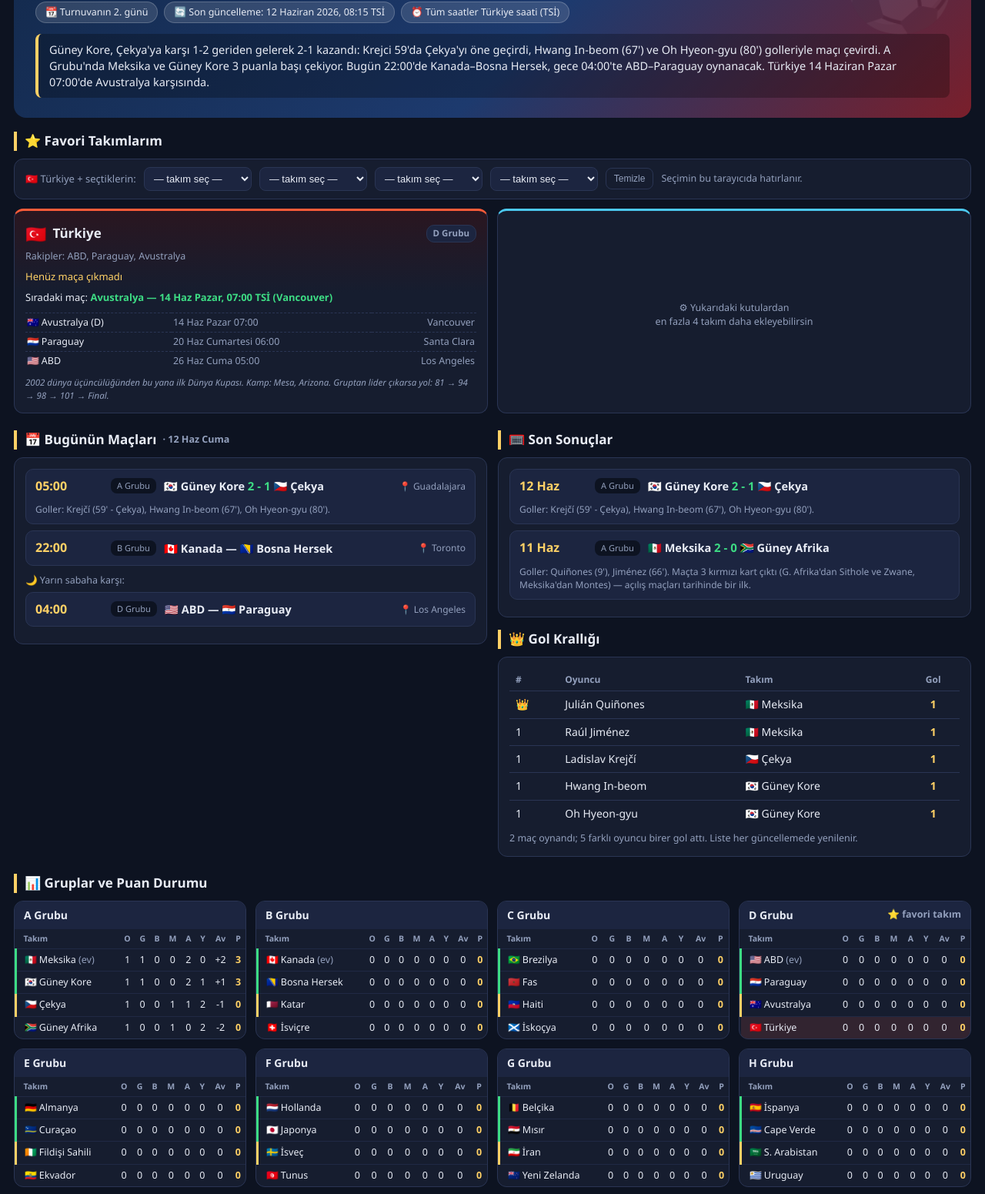
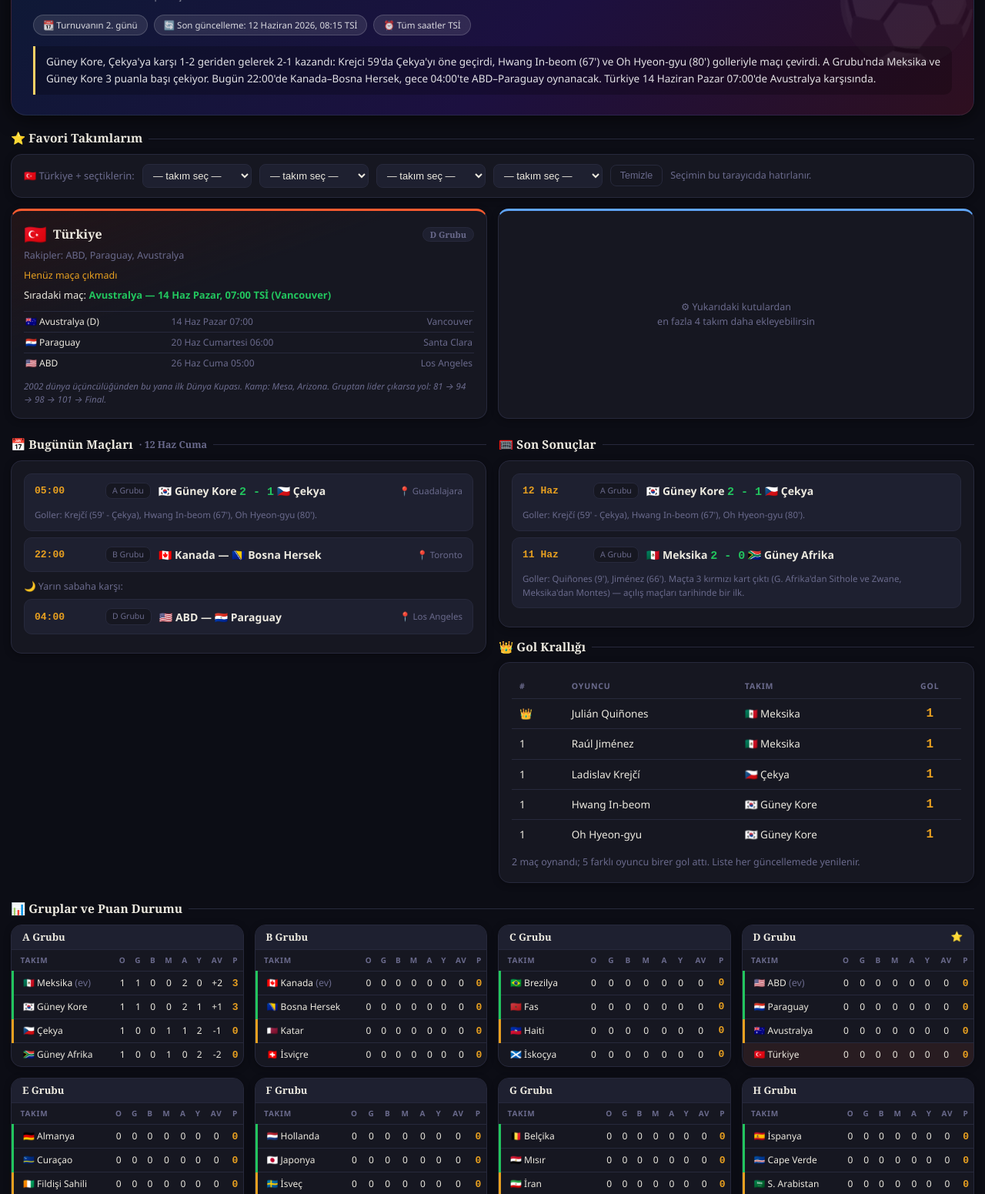
Before and after one commit to ondery/world-cup-2026, a plain HTML site: page index.html in a window 1280 px wide. Shown: the part 118-1669 px from the top of the page at 77% size. Drawn offline with Linux system fonts and the light colour scheme.

Commit message:
Tema ve stil güncellemeleri ile FIFA Dünya Kupası 2026 sayfasının tasarımını iyileştirildi

```diff
--- a/index.html
+++ b/index.html
@@ -1,134 +1,170 @@
 <!DOCTYPE html>
-<html lang="tr">
+<html lang="tr" data-theme="dark">
 <head>
 <meta charset="UTF-8">
 <meta name="viewport" content="width=device-width, initial-scale=1.0">
-<title>Dünya Kupası 2026 — Canlı Dashboard</title>
+<title>FIFA Dünya Kupası 2026</title>
 <style>
-  :root{
-    --bg:#0d1321; --panel:#161d2f; --panel2:#1c2540; --line:#2a3554;
-    --text:#e8ecf5; --muted:#93a0bd; --accent:#ffd166; --green:#3ddc84;
-    --red:#e63946; --tur:#ff5c39; --blue:#4cc9f0;
+[data-theme=dark]{
+  --bg:#0c0d15;--s1:#161721;--s2:#1e2030;--brd:#27293c;
+  --txt:#ece9df;--mu:#6a6a8c;--acc:#e8a020;--acc2:#ffd166;
+  --grn:#22c55e;--red:#ef4444;--tur:#ff5c30;--blu:#60a5fa;
+  --hdr:linear-gradient(135deg,#0d1a35 0%,#1c1040 55%,#2e0f1f 100%);
+  --sh:0 4px 24px rgba(0,0,0,.6);--sh2:0 2px 10px rgba(0,0,0,.3)
+}
+[data-theme=light]{
+  --bg:#f4f2ec;--s1:#fff;--s2:#edebe5;--brd:#d8d4c9;
+  --txt:#18161e;--mu:#6b6880;--acc:#b37010;--acc2:#d4880e;
+  --grn:#15803d;--red:#b91c1c;--tur:#c94213;--blu:#1d4ed8;
+  --hdr:linear-gradient(135deg,#1a3a6a 0%,#1e1060 55%,#5a142a 100%);
+  --sh:0 4px 24px rgba(0,0,0,.10);--sh2:0 2px 10px rgba(0,0,0,.06)
 }
 *{margin:0;padding:0;box-sizing:border-box}
-  body{background:var(--bg);color:var(--text);font-family:"Segoe UI",Roboto,Arial,sans-serif;line-height:1.45}
-  .wrap{max-width:1280px;margin:0 auto;padding:18px}
+body{background:var(--bg);color:var(--txt);font-family:'Segoe UI',system-ui,-apple-system,sans-serif;line-height:1.5;transition:background .25s,color .25s}
+.wrap{max-width:1300px;margin:0 auto;padding:18px 14px}
 
-  header{background:linear-gradient(135deg,#13294b 0%,#1d3a6e 55%,#7a1f2b 100%);
-    border-radius:16px;padding:26px 28px;margin-bottom:18px;position:relative;overflow:hidden}
-  header::after{content:"⚽";position:absolute;right:18px;top:-14px;font-size:120px;opacity:.08}
-  header h1{font-size:26px;letter-spacing:.5px}
-  header .sub{color:#cdd8ee;margin-top:6px;font-size:14px}
-  .badges{margin-top:12px;display:flex;gap:8px;flex-wrap:wrap}
-  .badge{background:rgba(255,255,255,.12);border:1px solid rgba(255,255,255,.2);
-    padding:4px 12px;border-radius:20px;font-size:12.5px}
-  .headline{margin-top:14px;background:rgba(0,0,0,.28);border-left:4px solid var(--accent);
-    padding:10px 14px;border-radius:8px;font-size:14.5px}
+/* HEADER */
+@keyframes fadeUp{from{opacity:0;transform:translateY(10px)}to{opacity:1;transform:none}}
+header{
+  background:var(--hdr);border-radius:20px;padding:26px 28px;margin-bottom:22px;
+  position:relative;overflow:hidden;border:1px solid rgba(255,255,255,.08);
+  box-shadow:var(--sh);animation:fadeUp .45s ease both
+}
+header::before{content:"⚽";position:absolute;right:-8px;top:-22px;font-size:155px;opacity:.07;transform:rotate(-12deg);pointer-events:none}
+.hdr-top{display:flex;justify-content:space-between;align-items:flex-start;gap:12px}
+.hdr-eyebrow{font-size:10.5px;letter-spacing:2.8px;text-transform:uppercase;color:rgba(255,255,255,.45);margin-bottom:8px;font-weight:700}
+header h1{font:700 27px/1.1 Georgia,serif;color:#fff;letter-spacing:-.3px}
+header h1 .y{color:var(--acc2)}
+.hdr-sub{color:rgba(255,255,255,.55);font-size:13px;margin-top:5px}
+.hdr-pills{display:flex;gap:8px;flex-wrap:wrap;margin-top:14px}
+.pill{background:rgba(255,255,255,.1);border:1px solid rgba(255,255,255,.16);padding:4px 12px;border-radius:100px;font-size:11.5px;color:rgba(255,255,255,.82);white-space:nowrap}
+.headline-bar{margin-top:14px;background:rgba(0,0,0,.22);border-left:3px solid var(--acc2);border-radius:0 10px 10px 0;padding:10px 14px;font-size:13.5px;color:rgba(255,255,255,.88);line-height:1.6}
+.theme-btn{background:rgba(255,255,255,.12);border:1px solid rgba(255,255,255,.2);border-radius:50%;width:44px;height:44px;cursor:pointer;display:flex;align-items:center;justify-content:center;font-size:20px;transition:all .2s;flex-shrink:0;user-select:none}
+.theme-btn:hover{background:rgba(255,255,255,.22);transform:scale(1.08)}
 
-  section{margin-bottom:22px}
-  h2{font-size:17px;margin-bottom:10px;display:flex;align-items:center;gap:8px;
-     border-left:4px solid var(--accent);padding-left:10px;flex-wrap:wrap}
-  .card{background:var(--panel);border:1px solid var(--line);border-radius:12px;padding:14px}
-  .muted{color:var(--muted);font-size:12.5px}
+/* SECTIONS */
+section{margin-bottom:26px}
+h2{font:600 15.5px/1 Georgia,serif;margin-bottom:12px;display:flex;align-items:center;gap:8px;color:var(--txt)}
+h2 .hl{flex:1;height:1px;background:var(--brd)}
+.muted{color:var(--mu);font-size:12.5px}
+.card{background:var(--s1);border:1px solid var(--brd);border-radius:14px;padding:16px;box-shadow:var(--sh2);transition:background .25s,border-color .25s}
 
-  /* Favori seçimi */
-  .picker{display:flex;align-items:center;gap:10px;flex-wrap:wrap;background:var(--panel);
-    border:1px solid var(--line);border-radius:12px;padding:10px 14px;margin-bottom:12px}
-  .picker label{font-size:13px;color:var(--muted)}
-  .picker select{background:var(--panel2);color:var(--text);border:1px solid var(--line);
-    border-radius:8px;padding:6px 8px;font-size:13px;max-width:170px}
-  .picker button{background:transparent;color:var(--muted);border:1px solid var(--line);
-    border-radius:8px;padding:6px 10px;font-size:12px;cursor:pointer}
-  .picker button:hover{color:var(--text);border-color:var(--muted)}
+/* PICKER */
+.picker{display:flex;align-items:center;gap:10px;flex-wrap:wrap;background:var(--s1);border:1px solid var(--brd);border-radius:14px;padding:12px 16px;margin-bottom:14px;box-shadow:var(--sh2)}
+.picker label{font-size:13px;color:var(--mu);font-weight:500;white-space:nowrap}
+.picker select{background:var(--s2);color:var(--txt);border:1px solid var(--brd);border-radius:8px;padding:6px 9px;font-size:13px;max-width:172px;cursor:pointer;transition:border-color .2s}
+.picker select:focus{outline:none;border-color:var(--acc)}
+.picker button{background:transparent;color:var(--mu);border:1px solid var(--brd);border-radius:8px;padding:6px 12px;font-size:12.5px;cursor:pointer;transition:all .2s}
+.picker button:hover{color:var(--txt);border-color:var(--mu)}
 
-  .favgrid{display:grid;grid-template-columns:repeat(auto-fit,minmax(235px,1fr));gap:12px}
-  .fav{background:var(--panel);border:1px solid var(--line);border-radius:12px;padding:14px;
-       border-top:3px solid var(--blue)}
-  .fav.tur{border-top-color:var(--tur);background:linear-gradient(180deg,#2a1620 0%,var(--panel) 40%)}
-  .fav .head{display:flex;align-items:center;gap:8px;font-size:17px;font-weight:700}
-  .fav .grp{margin-left:auto;font-size:11.5px;background:var(--panel2);border:1px solid var(--line);
-            padding:2px 8px;border-radius:10px;color:var(--muted)}
-  .fav .status{margin-top:8px;font-size:13px;color:var(--accent)}
-  .fav .next{margin-top:8px;font-size:13px}
-  .fav .next b{color:var(--green)}
-  .fav table{width:100%;margin-top:10px;border-collapse:collapse;font-size:12.5px}
-  .fav td{padding:3px 2px;border-top:1px dashed var(--line);color:var(--muted)}
-  .fav td:first-child{color:var(--text)}
-  .fav .note{margin-top:8px;font-size:11.5px;color:var(--muted);font-style:italic}
-  .favhint{font-size:12.5px;color:var(--muted);margin-top:8px}
+/* FAV CARDS */
+.favgrid{display:grid;grid-template-columns:repeat(auto-fit,minmax(240px,1fr));gap:14px}
+.fav{background:var(--s1);border:1px solid var(--brd);border-radius:14px;padding:16px;border-top:3px solid var(--blu);box-shadow:var(--sh2);transition:transform .2s,box-shadow .2s,border-color .25s,background .25s}
+.fav:hover{transform:translateY(-2px);box-shadow:var(--sh)}
+.fav.tur{border-top-color:var(--tur)}
+[data-theme=dark] .fav.tur{background:linear-gradient(160deg,rgba(255,92,48,.09) 0%,var(--s1) 38%)}
+[data-theme=light] .fav.tur{background:linear-gradient(160deg,rgba(201,66,19,.06) 0%,var(--s1) 38%)}
+.fav .head{display:flex;align-items:center;gap:8px;font:700 16px/1.2 Georgia,serif}
+.fav .head .flag{font-size:24px}
+.fav .grp{margin-left:auto;font-size:11px;background:var(--s2);border:1px solid var(--brd);padding:2px 9px;border-radius:20px;color:var(--mu)}
+.fav .status{margin-top:8px;font-size:12.5px;color:var(--acc)}
+.fav .next{margin-top:6px;font-size:13px}
+.fav .next b{color:var(--grn)}
+.fav table{width:100%;margin-top:10px;border-collapse:collapse;font-size:12px}
+.fav td{padding:4px 2px;border-top:1px solid var(--brd);color:var(--mu)}
+.fav td:first-child{color:var(--txt)}
+.fav .note{margin-top:8px;font-size:11.5px;color:var(--mu);font-style:italic;line-height:1.5}
+.favhint{font-size:12.5px;color:var(--mu)}
 
-  .matchrow{display:flex;align-items:center;gap:10px;padding:10px 12px;border-radius:10px;
-    background:var(--panel2);border:1px solid var(--line);margin-bottom:8px;flex-wrap:wrap}
-  .matchrow .time{font-weight:700;color:var(--accent);min-width:88px}
-  .matchrow .grp{font-size:11px;background:#0d1321;padding:2px 8px;border-radius:8px;color:var(--muted)}
-  .matchrow .teams{font-size:14.5px;font-weight:600}
-  .matchrow .score{font-weight:800;color:var(--green);font-size:15px}
-  .matchrow .venue{margin-left:auto;color:var(--muted);font-size:12px}
-  .matchrow .mnote{width:100%;font-size:12px;color:var(--accent)}
+/* MATCH ROWS */
+.matchrow{display:flex;align-items:center;gap:10px;padding:11px 13px;border-radius:10px;background:var(--s2);border:1px solid var(--brd);margin-bottom:8px;flex-wrap:wrap;transition:background .25s,border-color .25s}
 .matchrow.favmatch{border-color:var(--tur)}
-  .resnote{font-size:12px;color:var(--muted);width:100%}
+[data-theme=dark] .matchrow.favmatch{background:rgba(255,92,48,.08)}
+[data-theme=light] .matchrow.favmatch{background:rgba(201,66,19,.05)}
+.matchrow .time{font:700 13px/1 'Courier New',Consolas,monospace;color:var(--acc);min-width:82px}
+.matchrow .grp{font-size:10.5px;background:var(--s1);border:1px solid var(--brd);padding:2px 8px;border-radius:8px;color:var(--mu)}
+.matchrow .teams{font-size:14px;font-weight:600;flex:1}
+.matchrow .score{font:800 15px/1 'Courier New',Consolas,monospace;color:var(--grn)}
+.matchrow .venue{margin-left:auto;color:var(--mu);font-size:11.5px}
+.matchrow .mnote{width:100%;font-size:12px;color:var(--tur)}
+.resnote{font-size:11.5px;color:var(--mu);width:100%;padding-top:2px;line-height:1.5}
 
-  .twocol{display:grid;grid-template-columns:1fr 1fr;gap:14px}
-  @media(max-width:900px){.twocol{grid-template-columns:1fr}}
+/* LAYOUT */
+.twocol{display:grid;grid-template-columns:1fr 1fr;gap:16px}
+@media(max-width:860px){.twocol{grid-template-columns:1fr}}
 
-  .scorers{width:100%;border-collapse:collapse;font-size:14px}
-  .scorers th{font-size:12px;color:var(--muted);text-align:left;padding:6px 8px;border-bottom:1px solid var(--line)}
-  .scorers td{padding:7px 8px;border-bottom:1px solid var(--line)}
+/* SCORERS */
+.scorers{width:100%;border-collapse:collapse;font-size:13.5px}
+.scorers th{font-size:10.5px;color:var(--mu);text-align:left;padding:7px 10px;border-bottom:1px solid var(--brd);font-weight:700;letter-spacing:.8px;text-transform:uppercase}
+.scorers td{padding:9px 10px;border-bottom:1px solid var(--brd)}
 .scorers tr:last-child td{border-bottom:none}
-  .scorers .g{font-weight:800;color:var(--accent);text-align:center}
-  .crown{color:var(--accent)}
+.scorers .g{font:700 16px/1 'Courier New',monospace;color:var(--acc);text-align:center}
+.crown{color:var(--acc)}
 
-  .groups{display:grid;grid-template-columns:repeat(auto-fit,minmax(280px,1fr));gap:12px}
-  .gcard{background:var(--panel);border:1px solid var(--line);border-radius:12px;overflow:hidden}
-  .gcard .gtitle{background:var(--panel2);padding:8px 12px;font-weight:700;font-size:14px;
-    display:flex;justify-content:space-between}
-  .gcard table{width:100%;border-collapse:collapse;font-size:12.5px}
-  .gcard th{color:var(--muted);font-size:10.5px;padding:5px 4px;text-align:center;font-weight:600}
-  .gcard td{padding:5px 4px;text-align:center;border-top:1px solid #202944}
-  .gcard td.t{text-align:left;padding-left:10px;white-space:nowrap}
-  .gcard tr.q1 td:first-child{border-left:3px solid var(--green)}
-  .gcard tr.q3 td:first-child{border-left:3px solid var(--accent)}
+/* GROUPS */
+.groups{display:grid;grid-template-columns:repeat(auto-fit,minmax(282px,1fr));gap:14px}
+.gcard{background:var(--s1);border:1px solid var(--brd);border-radius:14px;overflow:hidden;box-shadow:var(--sh2);transition:transform .2s,background .25s,border-color .25s}
+.gcard:hover{transform:translateY(-1px)}
+.gcard .gtitle{background:var(--s2);padding:9px 14px;font:700 13px/1 Georgia,serif;display:flex;justify-content:space-between;align-items:center;border-bottom:1px solid var(--brd)}
+.gcard table{width:100%;border-collapse:collapse;font-size:12px}
+.gcard th{color:var(--mu);font-size:10px;padding:6px 4px;text-align:center;font-weight:700;letter-spacing:.8px;text-transform:uppercase}
+.gcard td{padding:6px 4px;text-align:center;border-top:1px solid var(--brd)}
+.gcard td.t{text-align:left;padding-left:12px;white-space:nowrap}
+.gcard tr.q1 td:first-child{border-left:3px solid var(--grn)}
+.gcard tr.q3 td:first-child{border-left:3px solid var(--acc)}
 .gcard tr.q4 td:first-child{border-left:3px solid transparent}
-  .gcard tr.favrow{background:rgba(255,92,57,.12)}
-  .gcard td.pts{font-weight:800;color:var(--accent)}
-  .legend{font-size:11.5px;color:var(--muted);margin-top:8px}
-  .dotg{color:var(--green)} .dota{color:var(--accent)}
+.gcard tr.favrow{background:rgba(255,92,48,.08)}
+[data-theme=light] .gcard tr.favrow{background:rgba(201,66,19,.06)}
+.gcard td.pts{font:700 13px/1 'Courier New',monospace;color:var(--acc)}
+.legend{font-size:11.5px;color:var(--mu);margin-top:10px;display:flex;gap:14px;flex-wrap:wrap}
+.dotg{color:var(--grn)}.dota{color:var(--acc)}
 
+/* BRACKET */
 .bracketwrap{overflow-x:auto;padding-bottom:8px}
-  .bracket{display:flex;gap:18px;min-width:1150px}
+.bracket{display:flex;gap:16px;min-width:1150px}
 .round{display:flex;flex-direction:column;justify-content:space-around;gap:8px;flex:1}
-  .round h3{font-size:12.5px;color:var(--muted);text-align:center;margin-bottom:2px}
-  .bm{background:var(--panel2);border:1px solid var(--line);border-radius:10px;padding:7px 9px;font-size:12px}
+.round h3{font-size:11px;color:var(--mu);text-align:center;margin-bottom:2px;letter-spacing:.8px;text-transform:uppercase}
+.bm{background:var(--s2);border:1px solid var(--brd);border-radius:10px;padding:8px 10px;font-size:11.5px;transition:border-color .25s}
 .bm.tur{border-color:var(--tur);box-shadow:0 0 0 1px var(--tur)}
-  .bm .mid{color:var(--muted);font-size:10px;display:flex;justify-content:space-between;margin-bottom:3px}
-  .bm .tm{display:flex;justify-content:space-between;padding:1.5px 0}
-  .bm.final{border-color:var(--accent);background:linear-gradient(180deg,#2b2410,var(--panel2))}
-  .bm.final .mid{color:var(--accent)}
-  .turpath{margin-top:10px;font-size:13px;background:rgba(255,92,57,.1);
-    border:1px dashed var(--tur);border-radius:10px;padding:10px 14px}
-
-  .facts li{margin:6px 0 6px 18px;font-size:13.5px}
-  footer{color:var(--muted);font-size:11.5px;text-align:center;padding:14px 0 30px;border-top:1px solid var(--line)}
-  footer a{color:var(--blue);text-decoration:none}
+.bm .mid{color:var(--mu);font-size:10px;display:flex;justify-content:space-between;margin-bottom:4px}
+.bm .tm{display:flex;justify-content:space-between;padding:2px 0}
+.bm.final{border-color:var(--acc)}
+[data-theme=dark] .bm.final{background:linear-gradient(160deg,rgba(232,160,32,.1),var(--s2))}
+[data-theme=light] .bm.final{background:linear-gradient(160deg,rgba(179,112,16,.08),var(--s2))}
+.bm.final .mid{color:var(--acc)}
+.turpath{margin-top:12px;font-size:13px;background:var(--s2);border:1px dashed var(--tur);border-radius:10px;padding:12px 16px;line-height:1.6}
+.facts li{margin:7px 0 7px 20px;font-size:13.5px;line-height:1.6}
+footer{color:var(--mu);font-size:12px;text-align:center;padding:16px 0 30px;border-top:1px solid var(--brd);margin-top:8px}
+footer a{color:var(--blu);text-decoration:none}
+footer a:hover{text-decoration:underline}
+::-webkit-scrollbar{width:6px;height:6px}
+::-webkit-scrollbar-track{background:transparent}
+::-webkit-scrollbar-thumb{background:var(--brd);border-radius:3px}
+::-webkit-scrollbar-thumb:hover{background:var(--mu)}
 </style>
 </head>
 <body>
 <div class="wrap">
 
   <header>
-    <h1>🏆 FIFA Dünya Kupası 2026</h1>
-    <div class="sub">ABD · Kanada · Meksika &nbsp;|&nbsp; 11 Haziran – 19 Temmuz &nbsp;|&nbsp; 48 takım · 104 maç</div>
-    <div class="badges">
-      <span class="badge" id="bDay"></span>
-      <span class="badge" id="bUpdate"></span>
-      <span class="badge">⏰ Tüm saatler Türkiye saati (TSİ)</span>
+    <div class="hdr-top">
+      <div>
+        <div class="hdr-eyebrow">FIFA · ABD · Kanada · Meksika · 48 Takım · 104 Maç</div>
+        <h1>🏆 Dünya Kupası <span class="y">2026</span></h1>
+        <div class="hdr-sub">11 Haziran – 19 Temmuz &nbsp;|&nbsp; 16 Şehir · 3 Ülke</div>
+        <div class="hdr-pills">
+          <span class="pill" id="bDay"></span>
+          <span class="pill" id="bUpdate"></span>
+          <span class="pill">⏰ Tüm saatler TSİ</span>
         </div>
-    <div class="headline" id="headline"></div>
+      </div>
+      <button id="themeToggle" class="theme-btn" title="Tema değiştir">🌙</button>
+    </div>
+    <div class="headline-bar" id="headline"></div>
   </header>
 
-  <!-- FAVORİ TAKIMLAR -->
   <section>
-    <h2>⭐ Favori Takımlarım</h2>
+    <h2>⭐ Favori Takımlarım <span class="hl"></span></h2>
     <div class="picker">
       <label>🇹🇷 Türkiye + seçtiklerin:</label>
       <select id="sel0"></select><select id="sel1"></select>
@@ -141,36 +177,35 @@
 
   <div class="twocol">
     <section>
-      <h2>📅 Bugünün Maçları <span class="muted" id="todayLabel"></span></h2>
+      <h2>📅 Bugünün Maçları <span class="muted" id="todayLabel"></span><span class="hl"></span></h2>
       <div class="card" id="todayBox"></div>
     </section>
-
     <section>
-      <h2>🥅 Son Sonuçlar</h2>
+      <h2>🥅 Son Sonuçlar <span class="hl"></span></h2>
       <div class="card" id="resultsBox"></div>
-      <h2 style="margin-top:16px">👑 Gol Krallığı</h2>
+      <h2 style="margin-top:18px">👑 Gol Krallığı <span class="hl"></span></h2>
       <div class="card">
         <table class="scorers" id="scorersTbl">
           <thead><tr><th>#</th><th>Oyuncu</th><th>Takım</th><th style="text-align:center">Gol</th></tr></thead>
           <tbody></tbody>
         </table>
-        <div class="muted" id="scorersNote" style="margin-top:6px"></div>
+        <div class="muted" id="scorersNote" style="margin-top:8px"></div>
       </div>
     </section>
   </div>
 
   <section>
-    <h2>📊 Gruplar ve Puan Durumu</h2>
+    <h2>📊 Gruplar ve Puan Durumu <span class="hl"></span></h2>
     <div class="groups" id="groupsBox"></div>
     <div class="legend">
-      <span class="dotg">▌</span> İlk 2: Son 32'ye direkt &nbsp;&nbsp;
-      <span class="dota">▌</span> 3.lük: en iyi 8 üçüncü de turu geçer &nbsp;&nbsp;
-      🔶 Turuncu satır: favori takımların
+      <span><span class="dotg">▌</span> İlk 2: Son 32'ye direkt</span>
+      <span><span class="dota">▌</span> 3.lük: en iyi 8 üçüncü turu geçer</span>
+      <span>🔶 Turuncu: favori takımlar</span>
     </div>
   </section>
 
   <section>
-    <h2>🌳 Final Yolu — Eleme Ağacı</h2>
+    <h2>🌳 Final Yolu — Eleme Ağacı <span class="hl"></span></h2>
     <div class="bracketwrap card">
       <div class="bracket" id="bracketBox"></div>
     </div>
@@ -178,7 +213,7 @@
   </section>
 
   <section>
-    <h2>💡 Bunları Biliyor muydunuz?</h2>
+    <h2>💡 Biliyor muydunuz? <span class="hl"></span></h2>
     <div class="card"><ul class="facts" id="factsBox"></ul></div>
   </section>
 
@@ -186,10 +221,23 @@
     Kaynaklar: <a href="https://www.fifa.com/en/tournaments/mens/worldcup/canadamexicousa2026">FIFA.com</a> ·
     <a href="https://www.espn.com/soccer/scoreboard/_/league/fifa.world">ESPN</a> ·
     <a href="https://www.skysports.com/football/news/11095/13481245/">Sky Sports</a>
-    &nbsp;|&nbsp; <span id="footUpdate"></span> &nbsp;|&nbsp; 2 saatte bir otomatik güncellenir.
+    &nbsp;|&nbsp; <span id="footUpdate"></span> &nbsp;|&nbsp; 2 saatte bir güncellenir.
   </footer>
 </div>
 
+<script>
+/* Tema yönetimi */
+const THEME_KEY = 'dk2026_theme';
+const html = document.documentElement;
+const tBtn = document.getElementById('themeToggle');
+function applyTheme(t) {
+  html.setAttribute('data-theme', t);
+  tBtn.textContent = t === 'dark' ? '🌙' : '☀️';
+  try { localStorage.setItem(THEME_KEY, t); } catch(e) {}
+}
+applyTheme(localStorage.getItem(THEME_KEY) || 'dark');
+tBtn.onclick = () => applyTheme(html.getAttribute('data-theme') === 'dark' ? 'light' : 'dark');
+</script>
 <script>
 /* Önbellek (cache) atlatma: data.js her açılışta benzersiz adresle taze indirilir. */
 document.write('<script src="data.js?v=' + Date.now() + '"><\/script>');
@@ -271,7 +319,7 @@ function takimKarti(ad) {
     : "Planlanmış maçı yok";
   return `
   <div class="fav ${ad === "Türkiye" ? "tur" : ""}">
-    <div class="head"><span style="font-size:22px">${t.flag}</span> ${ad}
+    <div class="head"><span class="flag">${t.flag}</span> ${ad}
       <span class="grp">${g} Grubu</span></div>
     <div class="muted" style="margin-top:4px">Rakipler: ${rakipler}</div>
     <div class="status">${durum}</div>
@@ -280,7 +328,7 @@ function takimKarti(ad) {
       const rakip = f.ev === ad ? f.dep : f.ev;
       const evMi = f.ev === ad ? "" : " (D)";
       return `<tr><td>${tkm(rakip)}${evMi}</td><td>${gunAdi(f.iso)} ${f.saat}</td>
-        <td style="text-align:right;${f.skor ? "color:var(--green);font-weight:700" : "color:var(--muted)"}">${f.skor ?? f.yer}</td></tr>`;
+        <td style="text-align:right;${f.skor ? "color:var(--grn);font-weight:700" : "color:var(--mu)"}">${f.skor ?? f.yer}</td></tr>`;
     }).join("")}</table>
     ${D.teamNotes[ad] ? `<div class="note">${D.teamNotes[ad]}</div>` : ""}
   </div>`;
@@ -336,7 +384,7 @@ function gruplariCiz() {
   $("groupsBox").innerHTML = Object.entries(D.groups).map(([g, rows]) => `
     <div class="gcard">
       <div class="gtitle"><span>${g} Grubu</span>
-        <span class="muted">${rows.some(r => favs.includes(r.takim)) ? "⭐ favori takım" : ""}</span></div>
+        <span class="muted">${rows.some(r => favs.includes(r.takim)) ? "⭐" : ""}</span></div>
       <table>
         <tr><th style="text-align:left;padding-left:10px">Takım</th>
             <th>O</th><th>G</th><th>B</th><th>M</th><th>A</th><th>Y</th><th>Av</th><th>P</th></tr>
@@ -363,7 +411,7 @@ $("bracketBox").innerHTML = `
   <div class="round"><h3>ÇEYREK FİNAL (9 – 12 Tem)</h3>${D.bracket.qf.map(m => mk(m)).join("")}</div>
   <div class="round"><h3>YARI FİNAL (14 – 15 Tem)</h3>${D.bracket.sf.map(m => mk(m)).join("")}</div>
   <div class="round"><h3>FİNAL 🏆</h3>${mk(D.bracket.final, "final")}
-    <div class="muted" style="text-align:center;font-size:11px">3.lük maçı: 18 Tem, Miami</div></div>`;
+    <div class="muted" style="text-align:center;font-size:11px;margin-top:6px">3.lük: 18 Tem, Miami</div></div>`;
 $("turPath").innerHTML = "🇹🇷 <b>Türkiye'nin olası yolu:</b> " + D.bracket.note;
 
 /* ---------- Bilgiler ---------- */
```
Lines whose indentation alone changed are shown as unchanged.
